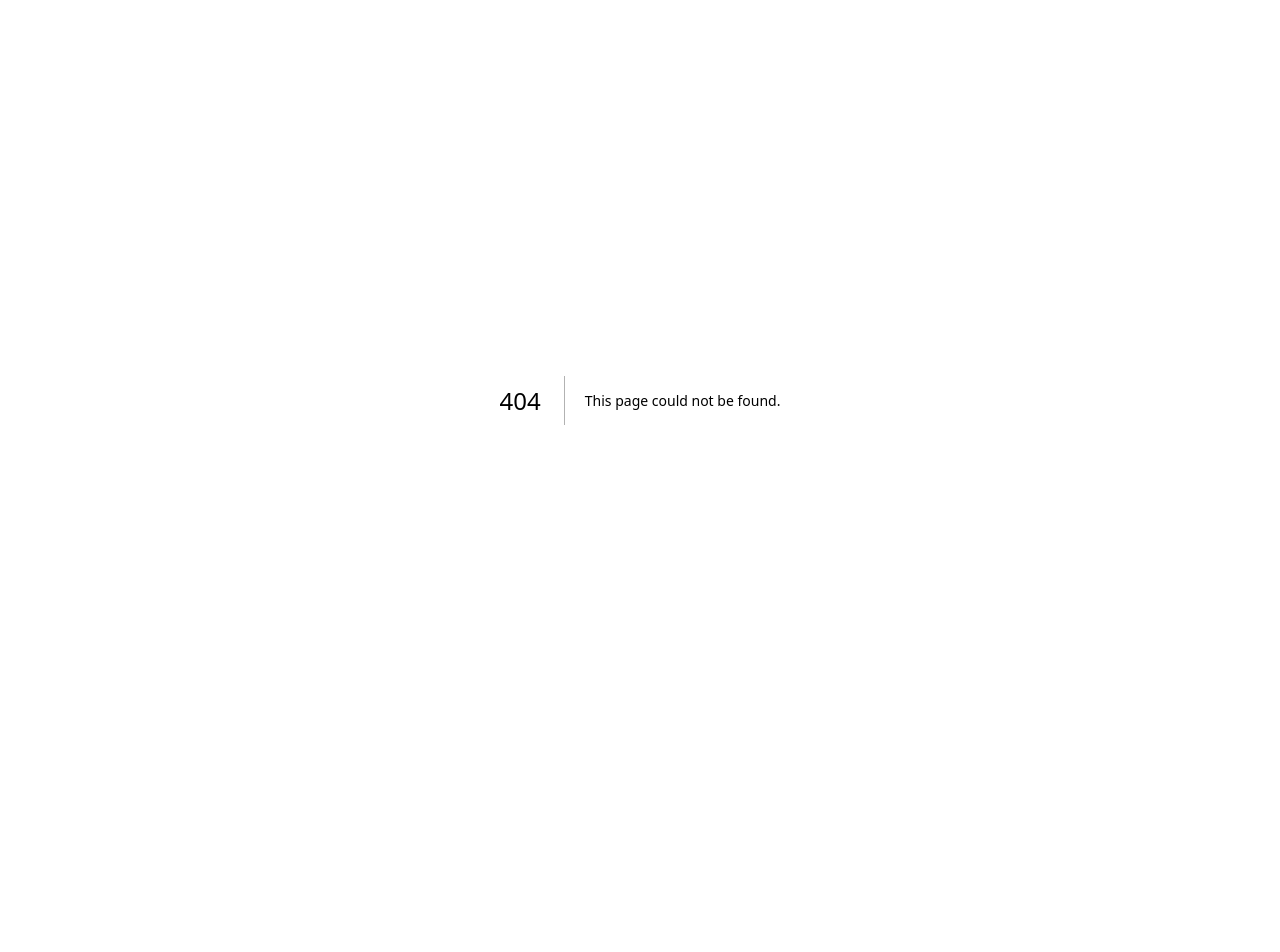
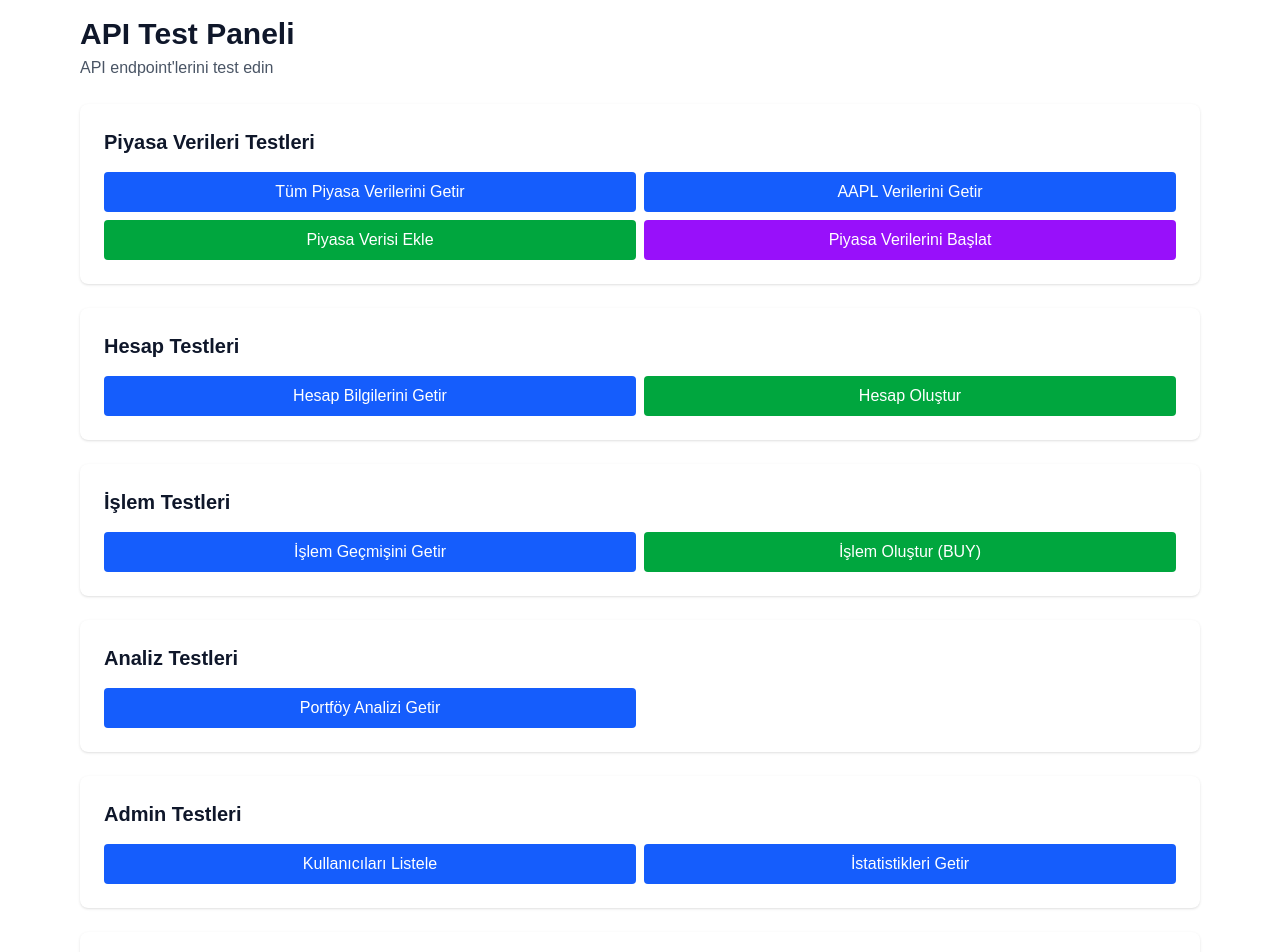
Before and after one commit to ayhan531/web, a Next.js app: page /api-test in a window 1280 px wide. Before the commit this address had no page. Shown: the top 952 px of the page. Before the commit the page ends 800 px from the top, so only its background shows below. Built offline with nearby package versions, Linux system fonts and the light colour scheme.

Commit message:
API test paneli ve README güncellemeleri eklendi

```diff
--- /dev/null
+++ b/src/app/api-test/page.tsx
@@ -0,0 +1,219 @@
+'use client';
+
+import { useState } from 'react';
+
+interface TestResult {
+  endpoint: string;
+  method: string;
+  status: number;
+  response: any;
+  timestamp: string;
+}
+
+export default function APITestPage() {
+  const [results, setResults] = useState<TestResult[]>([]);
+  const [loading, setLoading] = useState(false);
+
+  const addResult = (endpoint: string, method: string, status: number, response: any) => {
+    setResults(prev => [{
+      endpoint,
+      method,
+      status,
+      response,
+      timestamp: new Date().toLocaleTimeString('tr-TR'),
+    }, ...prev]);
+  };
+
+  const testEndpoint = async (endpoint: string, method: string = 'GET', body?: any) => {
+    try {
+      setLoading(true);
+      const options: RequestInit = {
+        method,
+        headers: { 'Content-Type': 'application/json' },
+      };
+      if (body) options.body = JSON.stringify(body);
+
+      const res = await fetch(`/api${endpoint}`, options);
+      const data = await res.json();
+      addResult(endpoint, method, res.status, data);
+    } catch (error) {
+      addResult(endpoint, method, 0, { error: String(error) });
+    } finally {
+      setLoading(false);
+    }
+  };
+
+  return (
+    <div className="max-w-6xl mx-auto space-y-6 p-4">
+      <div>
+        <h1 className="text-3xl font-bold">API Test Paneli</h1>
+        <p className="text-gray-600 mt-1">API endpoint'lerini test edin</p>
+      </div>
+
+      {/* Test Butonları */}
+      <div className="bg-white rounded-lg shadow p-6">
+        <h2 className="text-xl font-bold mb-4">Piyasa Verileri Testleri</h2>
+        <div className="grid grid-cols-1 md:grid-cols-2 gap-2">
+          <button
+            onClick={() => testEndpoint('/market-data')}
+            disabled={loading}
+            className="bg-blue-600 text-white px-4 py-2 rounded hover:bg-blue-700 disabled:bg-gray-400"
+          >
+            Tüm Piyasa Verilerini Getir
+          </button>
+          <button
+            onClick={() => testEndpoint('/market-data?symbol=AAPL')}
+            disabled={loading}
+            className="bg-blue-600 text-white px-4 py-2 rounded hover:bg-blue-700 disabled:bg-gray-400"
+          >
+            AAPL Verilerini Getir
+          </button>
+          <button
+            onClick={() => testEndpoint('/market-data', 'POST', {
+              symbol: 'TEST',
+              name: 'Test Company',
+              price: 100.50,
+              change: 2.5,
+              changePercent: 2.5,
+            })}
+            disabled={loading}
+            className="bg-green-600 text-white px-4 py-2 rounded hover:bg-green-700 disabled:bg-gray-400"
+          >
+            Piyasa Verisi Ekle
+          </button>
+          <button
+            onClick={() => testEndpoint('/market-data', 'PUT')}
+            disabled={loading}
+            className="bg-purple-600 text-white px-4 py-2 rounded hover:bg-purple-700 disabled:bg-gray-400"
+          >
+            Piyasa Verilerini Başlat
+          </button>
+        </div>
+      </div>
+
+      {/* Hesap Testleri */}
+      <div className="bg-white rounded-lg shadow p-6">
+        <h2 className="text-xl font-bold mb-4">Hesap Testleri</h2>
+        <div className="grid grid-cols-1 md:grid-cols-2 gap-2">
+          <button
+            onClick={() => testEndpoint('/account')}
+            disabled={loading}
+            className="bg-blue-600 text-white px-4 py-2 rounded hover:bg-blue-700 disabled:bg-gray-400"
+          >
+            Hesap Bilgilerini Getir
+          </button>
+          <button
+            onClick={() => testEndpoint('/account', 'POST')}
+            disabled={loading}
+            className="bg-green-600 text-white px-4 py-2 rounded hover:bg-green-700 disabled:bg-gray-400"
+          >
+            Hesap Oluştur
+          </button>
+        </div>
+      </div>
+
+      {/* İşlem Testleri */}
+      <div className="bg-white rounded-lg shadow p-6">
+        <h2 className="text-xl font-bold mb-4">İşlem Testleri</h2>
+        <div className="grid grid-cols-1 md:grid-cols-2 gap-2">
+          <button
+            onClick={() => testEndpoint('/transactions')}
+            disabled={loading}
+            className="bg-blue-600 text-white px-4 py-2 rounded hover:bg-blue-700 disabled:bg-gray-400"
+          >
+            İşlem Geçmişini Getir
+          </button>
+          <button
+            onClick={() => testEndpoint('/transactions', 'POST', {
+              symbol: 'AAPL',
+              type: 'BUY',
+              quantity: 1,
+              price: 150.25,
+            })}
+            disabled={loading}
+            className="bg-green-600 text-white px-4 py-2 rounded hover:bg-green-700 disabled:bg-gray-400"
+          >
+            İşlem Oluştur (BUY)
+          </button>
+        </div>
+      </div>
+
+      {/* Analiz Testleri */}
+      <div className="bg-white rounded-lg shadow p-6">
+        <h2 className="text-xl font-bold mb-4">Analiz Testleri</h2>
+        <div className="grid grid-cols-1 md:grid-cols-2 gap-2">
+          <button
+            onClick={() => testEndpoint('/portfolio-analysis')}
+            disabled={loading}
+            className="bg-blue-600 text-white px-4 py-2 rounded hover:bg-blue-700 disabled:bg-gray-400"
+          >
+            Portföy Analizi Getir
+          </button>
+        </div>
+      </div>
+
+      {/* Admin Testleri */}
+      <div className="bg-white rounded-lg shadow p-6">
+        <h2 className="text-xl font-bold mb-4">Admin Testleri</h2>
+        <div className="grid grid-cols-1 md:grid-cols-2 gap-2">
+          <button
+            onClick={() => testEndpoint('/admin/users')}
+            disabled={loading}
+            className="bg-blue-600 text-white px-4 py-2 rounded hover:bg-blue-700 disabled:bg-gray-400"
+          >
+            Kullanıcıları Listele
+          </button>
+          <button
+            onClick={() => testEndpoint('/admin/stats')}
+            disabled={loading}
+            className="bg-blue-600 text-white px-4 py-2 rounded hover:bg-blue-700 disabled:bg-gray-400"
+          >
+            İstatistikleri Getir
+          </button>
+        </div>
+      </div>
+
+      {/* Test Sonuçları */}
+      <div className="bg-white rounded-lg shadow p-6">
+        <h2 className="text-xl font-bold mb-4">Test Sonuçları ({results.length})</h2>
+        <div className="space-y-4 max-h-96 overflow-y-auto">
+          {results.length === 0 ? (
+            <p className="text-gray-600 text-center py-8">Henüz test yapılmadı</p>
+          ) : (
+            results.map((result, i) => (
+              <div key={i} className={`border rounded p-4 ${
+                result.status >= 200 && result.status < 300 ? 'border-green-300 bg-green-50' :
+                result.status >= 400 ? 'border-red-300 bg-red-50' :
+                'border-gray-300 bg-gray-50'
+              }`}>
+                <div className="flex justify-between items-start mb-2">
+                  <div>
+                    <p className="font-semibold">{result.method} {result.endpoint}</p>
+                    <p className="text-sm text-gray-600">{result.timestamp}</p>
+                  </div>
+                  <span className={`px-3 py-1 rounded text-sm font-medium ${
+                    result.status >= 200 && result.status < 300 ? 'bg-green-200 text-green-800' :
+                    result.status >= 400 ? 'bg-red-200 text-red-800' :
+                    'bg-gray-200 text-gray-800'
+                  }`}>
+                    {result.status}
+                  </span>
+                </div>
+                <pre className="bg-gray-900 text-gray-100 p-3 rounded text-xs overflow-x-auto">
+                  {JSON.stringify(result.response, null, 2)}
+                </pre>
+              </div>
+            ))
+          )}
+        </div>
+      </div>
+
+      {/* Notlar */}
+      <div className="bg-yellow-50 border border-yellow-200 rounded-lg p-4">
+        <p className="text-sm text-yellow-800">
+          <strong>⚠️ Not:</strong> Bu sayfa sadece geliştirme amaçlıdır. Üretim ortamında devre dışı bırakılmalıdır.
+        </p>
+      </div>
+    </div>
+  );
+}
```
Also changed, not shown: 2 other files (tests, documents, lock files or other folders).
